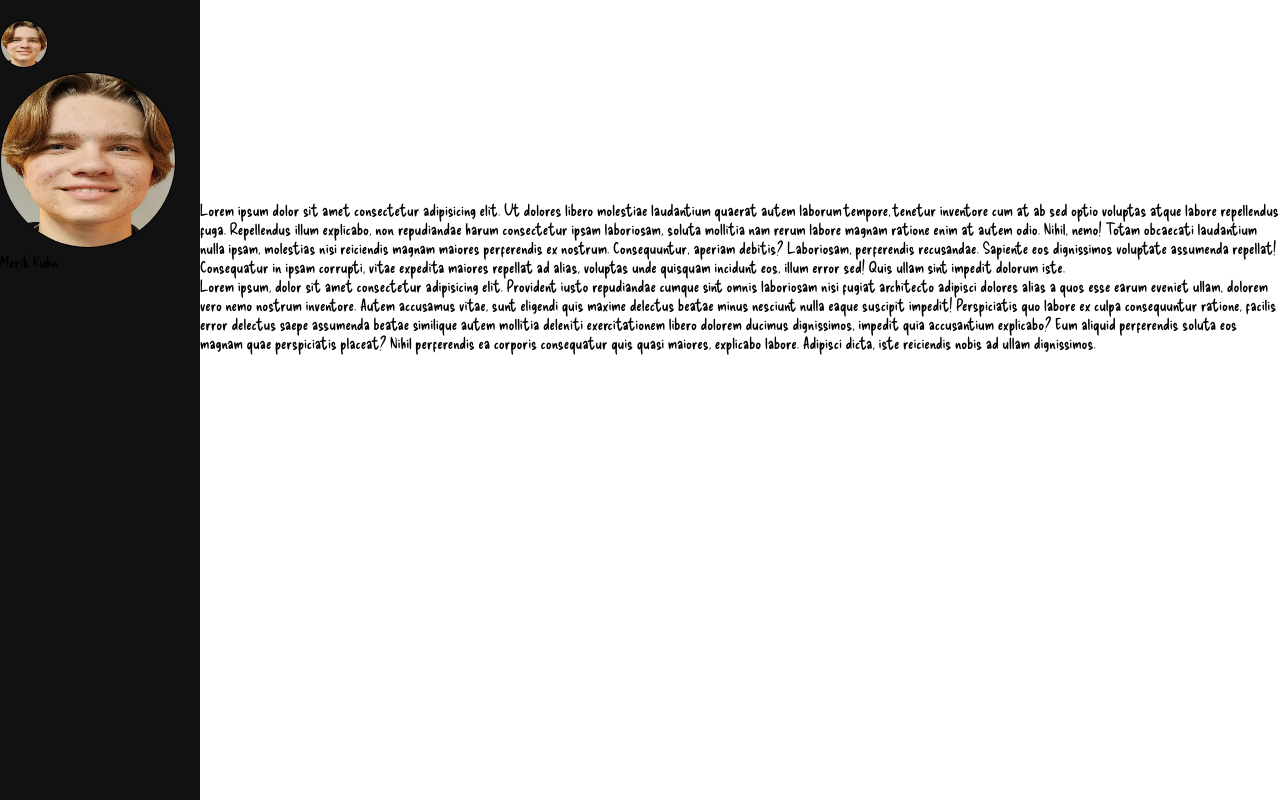
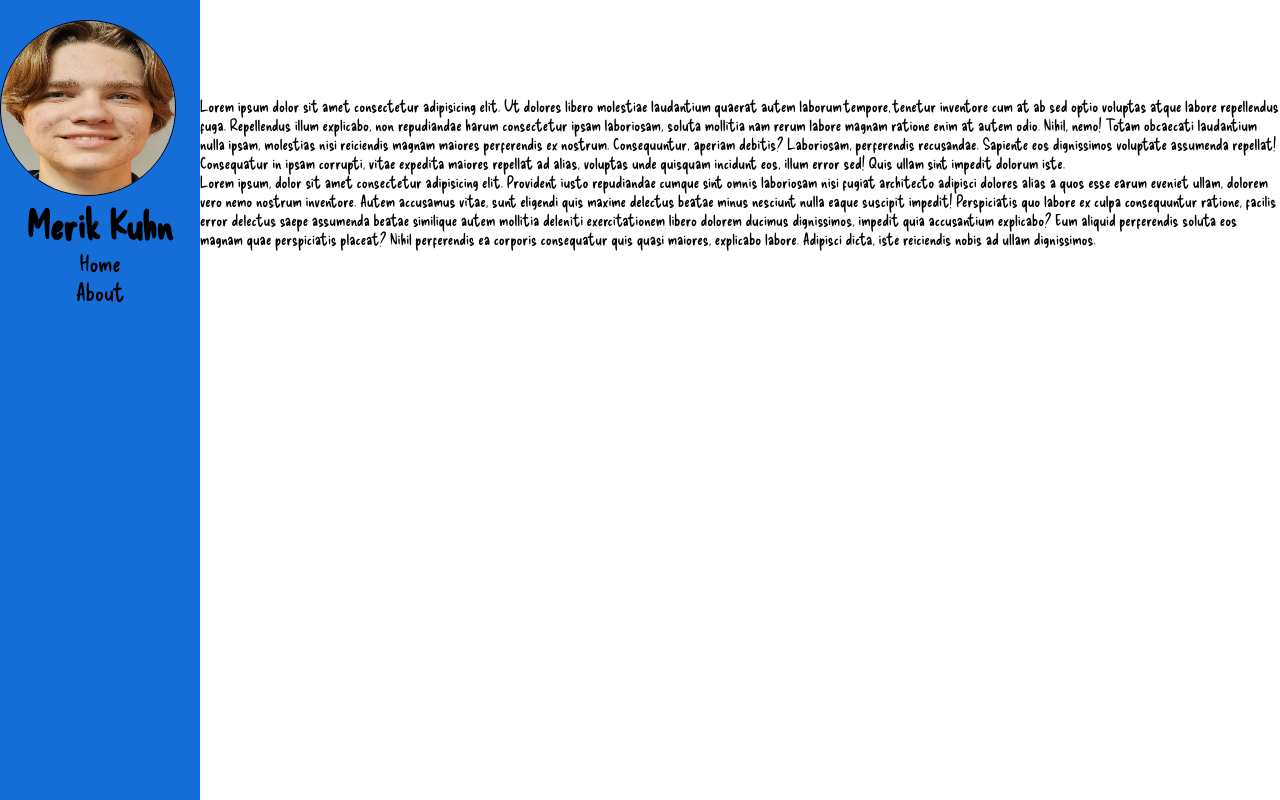
Before and after one commit to Merik-K/profile-page, a plain HTML site: page index.html in a window 1280 px wide. Drawn offline with nearby package versions, Linux system fonts and the light colour scheme.

Commit message:
getting the page ready

```diff
--- a/index.html
+++ b/index.html
@@ -5,23 +5,27 @@
     <meta http-equiv="X-UA-Compatible" content="IE=edge" />
     <meta name="viewport" content="width=device-width, initial-scale=1.0" />
     <link rel="stylesheet" href="./styles/css/index.css" />
-    <title>Document</title>
+    <title>BenardsChat</title>
 </head>
 <body>
+    <nav>
+        <h1>BenardsChat</h1>
+        <img src="./images/image (1).png" class="pfpicon">
+    </nav>
+    <div id="all">
         <div id="menu">
-        <img src="./images/image (1).png" class="pfpicon">
             <div id="pfp">
                 <div><img src="./images/image (1).png" alt="" class="img" /></div>
                 <p class="name">Merik Kuhn</p>
             </div>
-    </div>
-
-    <div class="panel">
             <ul>
                 <li rel="tabs1" class="active">Home</li>
                 <li rel="tabs2">About</li>
             </ul>
+
         </div>
+
+
 
         <div class="main">
             <div id="tabs1" class="tabs active">
@@ -57,6 +61,7 @@
                 </p>
             </div>
         </div>
+    </div>
     <script src="https://code.jquery.com/jquery-3.6.4.js"
         integrity="sha256-a9jBBRygX1Bh5lt8GZjXDzyOB+bWve9EiO7tROUtj/E=" crossorigin="anonymous"></script>
     <script src="./profile.js"></script>
--- a/index.scss
+++ b/index.scss
@@ -2,7 +2,7 @@
 
 // moves everything for the navbar
 .main {
-    margin-left: 200px;
+    margin-left: 12.5rem;
 }
 
 // Reset everything
@@ -14,26 +14,31 @@
 }
 
 // pfp icon
-#menu {
-    height: 100%;
-    width: 200px;
-    position: fixed;
-    z-index: 1;
-    top: 0;
-    left: 0;
-    background-color: #111;
-    overflow-x: hidden;
-    padding-top: 20px;
-
 .pfpicon {
     border-radius: 25rem;
     height: 3rem;
     width: 3rem;
     border: 0.1rem solid black;
 }
-}
 
-// Picture and Name
+#all {
+    margin-top: 1rem;
+
+    #menu {
+        height: 100%;
+        width: 12.5rem;
+        position: fixed;
+        z-index: 1;
+        top: 0;
+        left: 0;
+        background-color: rgb(21, 109, 216);
+        overflow-x: hidden;
+        padding-top: 20px;
+        display: flex;
+        flex-direction: column;
+
+
+
         .img {
             border-radius: 25rem;
             height: 11rem;
@@ -44,52 +49,27 @@
         .name {
             font-family: $text-Font;
             color: $text-color;
+            font-size: 2.5rem;
+            display: flex;
+            justify-content: center;
+            font-weight: bold;
         }
 
-// Looks for the tabs
-.panel {
-    min-height: 200px;
+        ul {
+            display: flex;
+            flex-direction: column;
+            align-items: center;
+
+            li {
+                list-style-type: none;
+                font-size: 1.5rem;
+                font-family: $text-Font;
             }
-
-.panel ul {
-    margin: 0;
-    padding: 0;
         }
-
-.panel ul li {
-    list-style-type: none;
-    display: inline-block;
-    background: #999;
-    margin: 0;
-    padding: 3px 10px;
-    border-radius: 10px 10px 0 0;
-    color: #fafafa;
-    font-weight: 200;
-    cursor: pointer;
-}
-
-.panel ul li:hover {
-    color: #fafafa;
-    background: #666;
-}
-
-.panel ul li.active {
-    color: #fafafa;
-    background: #666;
-}
-
-.panel .tabs {
-    display: none;
-    background: #c9c9c9;
-    padding: 30px;
-    border-radius: 0 0 10px 10px;
-}
-
-.panel .tabs.active {
-    display: block;
     }
 
     // texts
     p {
         font-family: $text-Font;
     }
+}
--- a/profile.js
+++ b/profile.js
@@ -1,3 +1,13 @@
+// $('#menu').on('click', function () {
+//   $('#pfp').toggle(500);
+// });
 $('#menu').on('click', function () {
-  $('#pfp').toggle(500);
+  document.getElementById('main').style.marginLeft('0');
+  $('#pfp').hide(500);
 });
+$('#menu').on('click', function () {
+  document.getElementById('main').style.marginLeft('12.5rem');
+  $('#pfp').show(500);
+});
+
+$('#pfpicon');
```
Also changed, not shown: styles/css/index.css, styles/css/index.min.css, 2 other files. Lines whose indentation alone changed are shown as unchanged.
